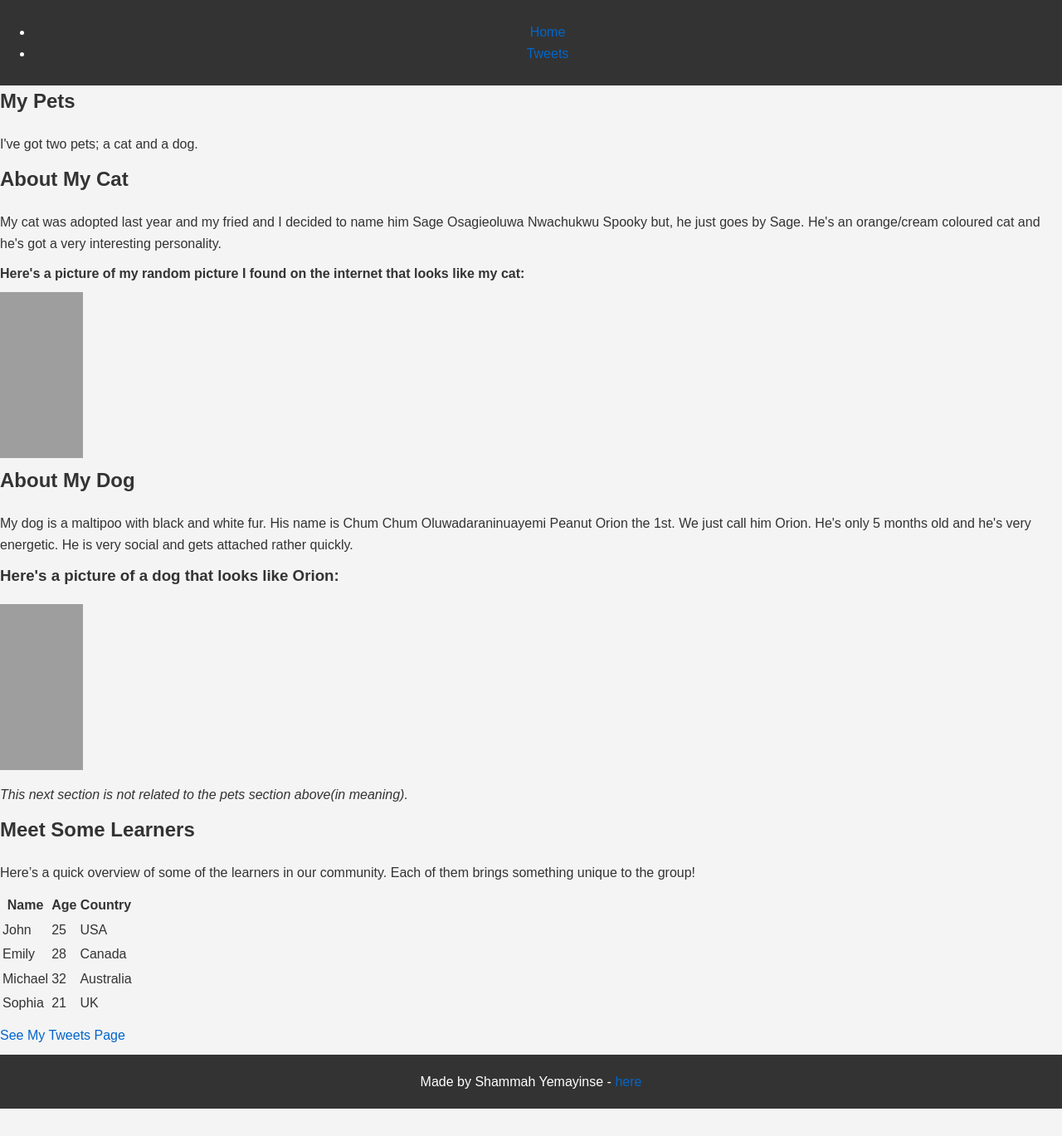
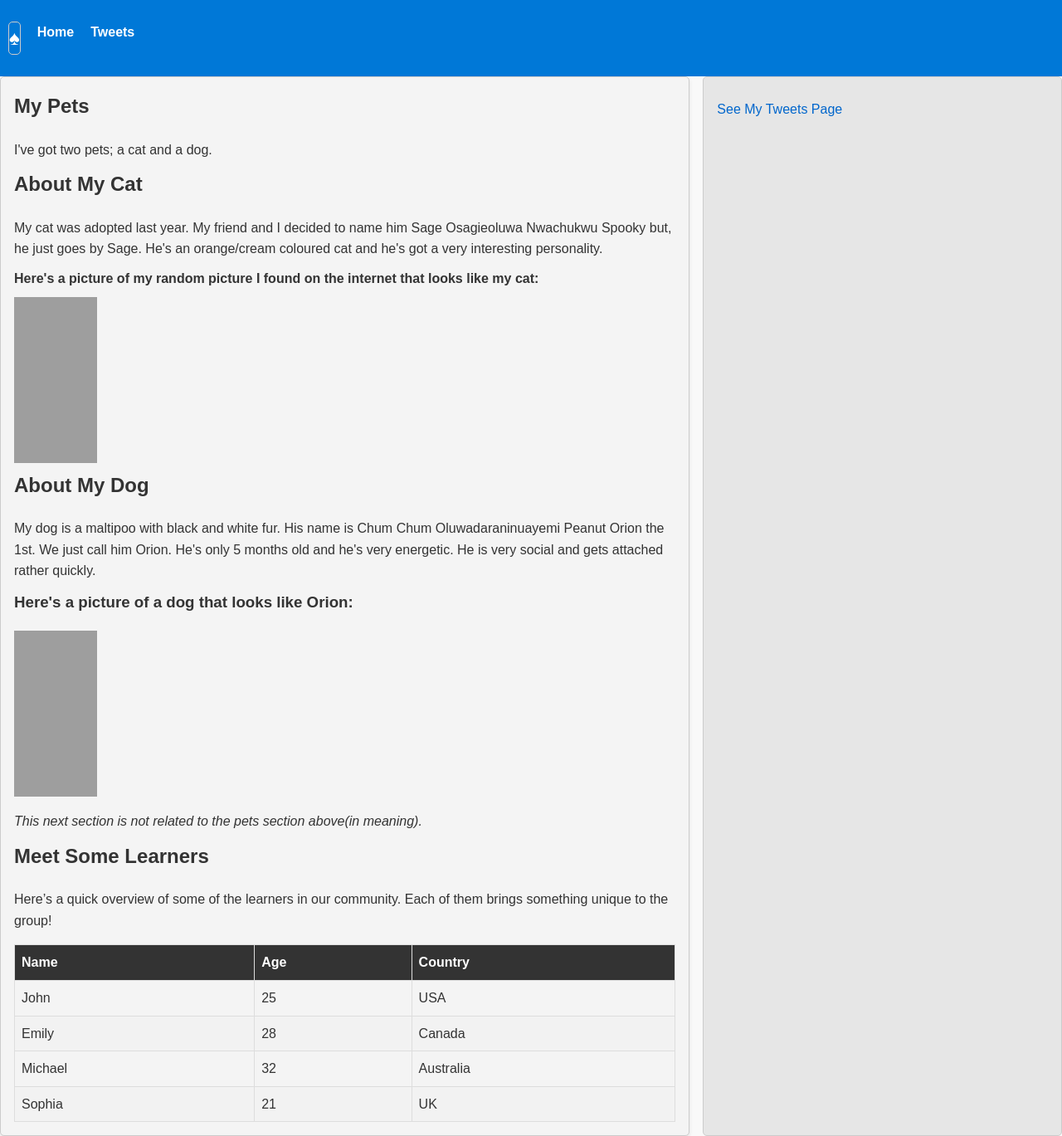
Before and after one commit to Shammah-Yinse/My_First_Portfolio, a plain HTML site: page css_basic/index.html in a window 1280 px wide. Shown: the top 1369 px of the page at 83% size. Before the commit the page ends 1336 px from the top, so only its background shows below. Drawn offline with Linux system fonts and the light colour scheme; grey boxes are pictures that could not be loaded.

Commit message:
Added styles

```diff
--- a/css_basic/index.html
+++ b/css_basic/index.html
@@ -2,15 +2,18 @@
 <html lang="en">
     <head>
         <meta charset="UTF-8">
+        <meta name="viewport" content="width=device-width, initial-scale=1.0">
         <title>Milestone Project</title>
-        <meta name="viewport" content="width=device-width, initial-scale=1.0">
         <link href="base.css" rel="stylesheet">
-<link href="styles.css" rel="stylesheet">
+        <link href="styles.css" rel="stylesheet">
+    </head>
 
-    </head>
     <body>
+        <body class="works_on_smartphone">
+
         <header>
             <ul>
+                <li class="logo">&spades;</li>
                 <li><a href="index.html">Home</a></li>
                 <li><a href="tweets.html">Tweets</a></li>
             </ul>
@@ -20,7 +23,7 @@
         <h1><caption>My Pets</caption></h1>
         <p>I've got two pets; a cat and a dog.</p>
         <h2>About My Cat</h2>
-        <p>My cat was adopted last year and my fried and I decided to name him Sage Osagieoluwa Nwachukwu Spooky but, he just goes by Sage. He's an orange/cream coloured cat and he's got a very interesting personality.</p>
+        <p>My cat was adopted last year. My friend and I decided to name him Sage Osagieoluwa Nwachukwu Spooky but, he just goes by Sage. He's an orange/cream coloured cat and he's got a very interesting personality.</p>
         <p><strong>Here's a picture of my random picture I found on the internet that looks like my cat:</strong></p>
         <a href="https://i.redd.it/uaf8ryx3yptc1.jpeg" target="_blank">
         <img src="https://i.redd.it/uaf8ryx3yptc1.jpeg" width="100" height="200" alt="Picture of a cat">
--- a/css_basic/styles.css
+++ b/css_basic/styles.css
@@ -0,0 +1,114 @@
+/* Flexbox layout for the body and main sections */
+
+/* Make the body a flex container with a column layout */
+body {
+    background-color: #f9f9f9;
+    font-family: Arial, sans-serif;
+    color: #333;
+}
+
+/* Flex container for the main section with a row layout */
+main {
+    display: flex;
+    flex-direction: row;
+    flex: auto; /* Automatically adjusts height and width */
+    gap: 1rem; /* Adds spacing between article and aside */
+}
+
+/* Article takes 2/3 of the width */
+article {
+    flex: 2; /* Takes two parts of the total space */
+    padding: 1rem;
+    background-color: #f4f4f4;
+    overflow-y: auto; /* Allows scrolling if content overflows vertically */
+    border: 1px solid #ccc;
+    border-radius: 5px;
+    box-shadow: 0 2px 4px rgba(0, 0, 0, 0.1);
+}
+
+/* Aside takes 1/3 of the width */
+aside {
+    flex: 1; /* Takes one part of the total space */
+    padding: 1rem;
+    background-color: #e6e6e6;
+    overflow-y: auto; /* Allows scrolling if content overflows vertically */
+    border: 1px solid #ccc;
+    border-radius: 5px;
+
+}
+
+/* Style for header */
+header {
+    background-color: #0078d7;
+    color: white;
+    padding: 10px;
+}
+
+header ul {
+    display: flex;
+    list-style-type: none;
+    padding: 0;
+}
+
+header ul li {
+    margin-right: 20px;
+}
+
+header ul li a {
+    text-decoration: none;
+    color: white;
+    font-weight: bold;
+}
+/* Logo styling */
+.logo {
+    font-size: 1.5em;
+    font-weight: bold;
+    margin-right: 20px;
+    border: 1px solid #ccc;
+    border-radius: 5px;
+}
+
+
+/* Footer styling */
+footer {
+    background-color: #333;
+    color: #fff;
+    text-align: center;
+    padding: 1rem 0;
+    margin-top: auto;
+}
+
+footer a {
+    color: #00bcd4;
+    text-decoration: none;
+}
+
+footer a:hover {
+    text-decoration: underline;
+}
+
+/* Table styling for learners */
+table {
+    width: 100%;
+    border-collapse: collapse;
+    margin-top: 1rem;
+}
+
+table th, table td {
+    border: 1px solid #ddd;
+    padding: 8px;
+    text-align: left;
+}
+
+table th {
+    background-color: #333;
+    color: white;
+}
+
+table tr:nth-child(even) {
+    background-color: #f2f2f2;
+}
+
+table tr:hover {
+    background-color: #ddd;
+}
```
